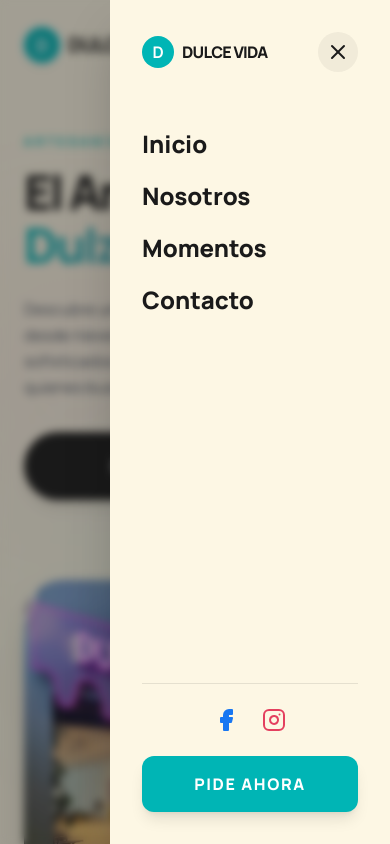
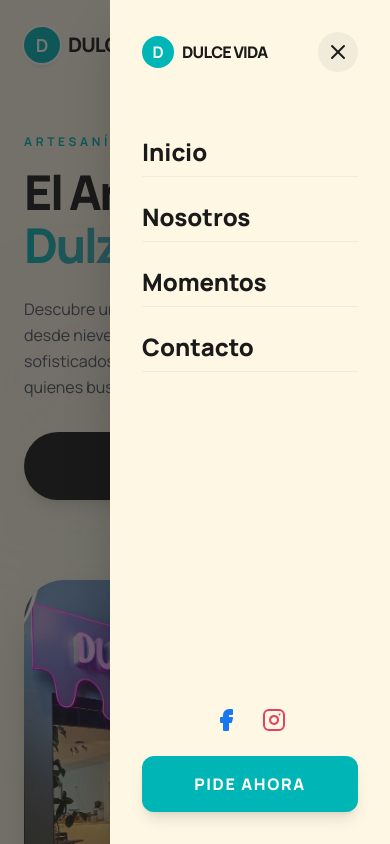
Before and after one commit to javieringuerzon0-sketch/dulce-vida, a React (Vite) app: page / in a window 390 px wide. Both pictures are taken after a click on the button 341 px from the left and 45 px from the top of the page. Shown: the top 844 px of the page. Built offline with nearby package versions, Linux system fonts and the light colour scheme.

Commit message:
fix: complete mobile menu overhaul with high z-index and gpu optimization

```diff
--- a/components/Header.tsx
+++ b/components/Header.tsx
@@ -40,7 +40,7 @@ export const Header: React.FC = () => {
 
   return (
     <header
-      className={`fixed top-0 left-0 w-full z-[100] transition-all duration-300 ${isScrolled ? 'py-3 glass shadow-sm' : 'py-5 bg-transparent'
+      className={`fixed top-0 left-0 w-full z-[150] transition-all duration-300 ${isScrolled ? 'py-3 glass shadow-sm' : 'py-5 bg-transparent'
         }`}
     >
       <div className="max-w-7xl mx-auto px-6 flex justify-between items-center">
@@ -87,7 +87,7 @@ export const Header: React.FC = () => {
 
         {/* Mobile Toggle */}
         <button
-          className="md:hidden p-3 text-brand-dark bg-white/50 rounded-xl backdrop-blur-md border border-white/50 hover:bg-white/70 active:bg-white/90 transition-colors touch-manipulation min-w-[44px] min-h-[44px] flex items-center justify-center"
+          className="md:hidden p-3 text-brand-dark bg-white/50 rounded-xl border border-white/50 active:bg-white/90 transition-colors min-w-[44px] min-h-[44px] flex items-center justify-center relative z-[160]"
           onClick={() => setMobileMenuOpen(!mobileMenuOpen)}
           aria-label={mobileMenuOpen ? "Cerrar menú" : "Abrir menú"}
         >
@@ -99,14 +99,14 @@ export const Header: React.FC = () => {
       <AnimatePresence>
         {mobileMenuOpen && (
           <>
-            {/* Backdrop */}
+            {/* Backdrop - Solid color for better mobile performance */}
             <motion.div
               initial={{ opacity: 0 }}
               animate={{ opacity: 1 }}
               exit={{ opacity: 0 }}
               transition={{ duration: 0.2 }}
               onClick={handleCloseMenu}
-              className="fixed inset-0 bg-brand-dark/40 backdrop-blur-sm z-[110] md:hidden"
+              className="fixed inset-0 bg-brand-dark/60 z-[150] md:hidden"
               aria-label="Cerrar menú"
             />
 
@@ -115,8 +115,8 @@ export const Header: React.FC = () => {
               initial={{ x: '100%' }}
               animate={{ x: 0 }}
               exit={{ x: '100%' }}
-              transition={{ type: "tween", ease: "easeOut", duration: 0.25 }}
-              className="fixed top-0 right-0 w-[280px] h-screen bg-brand-cream z-[120] p-8 flex flex-col md:hidden shadow-2xl overflow-y-auto transform-gpu"
+              transition={{ type: "tween", ease: "circOut", duration: 0.3 }}
+              className="fixed top-0 right-0 w-[280px] h-screen bg-brand-cream z-[160] p-8 flex flex-col md:hidden shadow-2xl overflow-y-auto transform-gpu"
             >
               <div className="flex justify-between items-center mb-10">
                 <div className="flex items-center space-x-2">
@@ -132,23 +132,23 @@ export const Header: React.FC = () => {
                 </button>
               </div>
 
-              <nav className="flex flex-col space-y-5 flex-1 mt-4">
+              <nav className="flex flex-col space-y-4 flex-1 mt-4">
                 {navLinks.map((link, i) => (
                   <motion.a
                     initial={{ opacity: 0, x: 10 }}
                     animate={{ opacity: 1, x: 0 }}
-                    transition={{ delay: i * 0.05 }}
+                    transition={{ delay: 0.1 + (i * 0.05) }}
                     key={link.name}
                     href={link.href}
                     onClick={handleCloseMenu}
-                    className="text-2xl font-black text-brand-dark active:text-brand-teal transition-colors"
+                    className="text-2xl font-black text-brand-dark active:text-brand-teal py-2 transition-colors border-b border-brand-dark/5"
                   >
                     {link.name}
                   </motion.a>
                 ))}
               </nav>
 
-              <div className="space-y-6 pt-6 border-t border-brand-dark/10 mt-auto">
+              <div className="space-y-6 pt-6 mt-auto">
                 <div className="flex space-x-6 justify-center">
                   <a href="https://www.facebook.com/people/Dulce-Vida/61578794474172/" target="_blank" rel="noopener noreferrer" aria-label="Facebook">
                     <Facebook size={24} className="text-[#1877F2]" fill="currentColor" />
```
